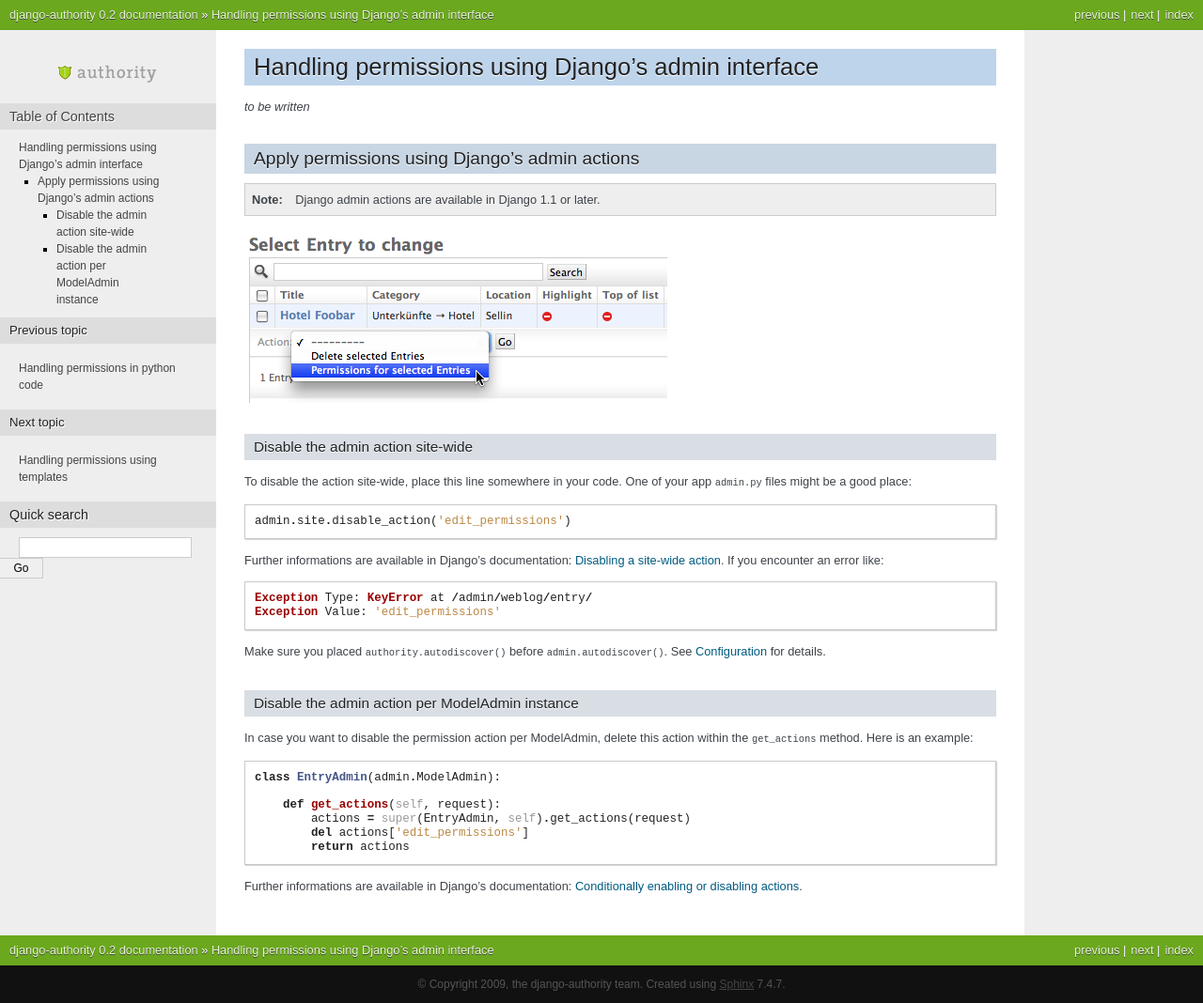
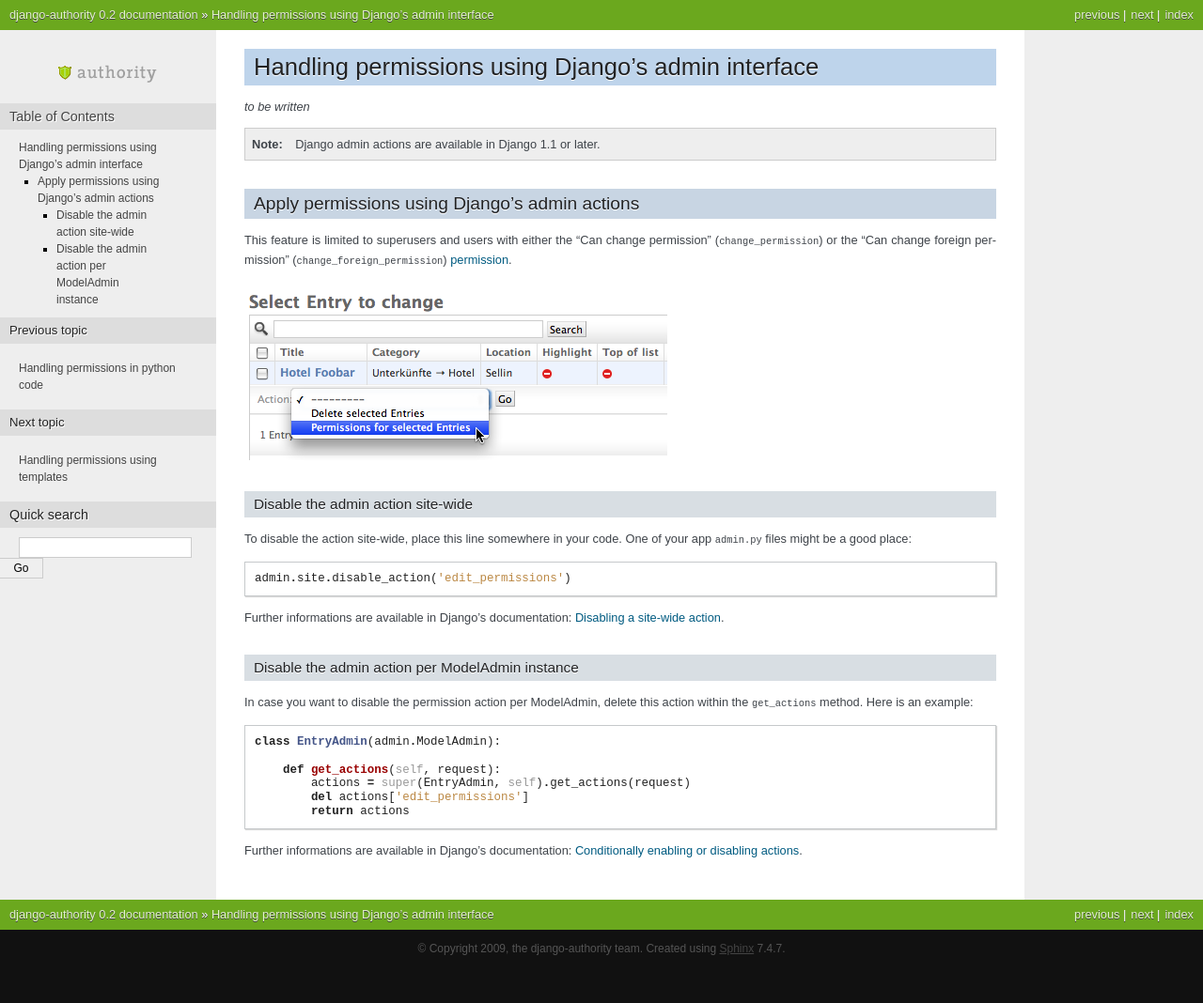
Before and after one commit to jazzband/django-authority, a Sphinx documentation site: the page built from docs/handling_admin.txt, in a window 1280 px wide. Shown: the whole page at 94% size. Built offline with Sphinx 7.4.7, drawn with Linux system fonts in a browser that asks for light colours; after the commit the page ends 1030 px from its top, so only the background shows below that.

Commit message:
Added check for the permission to change permissions before running the admin action. Updated docs.

```diff
--- a/docs/handling_admin.txt
+++ b/docs/handling_admin.txt
@@ -6,12 +6,17 @@
 
 *to be written*
 
+.. note:: Django admin actions are available in Django 1.1 or later.
+
 Apply permissions using Django's admin actions
 ==============================================
 
-.. note:: Django admin actions are available in Django 1.1 or later.
+This feature is limited to superusers and users with either the
+"Can change permission" (``change_permission``) or the
+"Can change foreign permission" (``change_foreign_permission``) `permission`_.
 
 .. image:: .static/admin-action-permission.png
+.. _permission: http://docs.djangoproject.com/en/dev/topics/auth/#permissions
 
 Disable the admin action site-wide
 ----------------------------------
@@ -22,13 +27,7 @@
     admin.site.disable_action('edit_permissions')
 
 Further informations are available in Django's documentation:
-`Disabling a site-wide action`_. If you encounter an error like::
-
-    Exception Type: KeyError at /admin/weblog/entry/
-    Exception Value: 'edit_permissions'
-
-Make sure you placed ``authority.autodiscover()`` before ``admin.autodiscover()``.
-See :ref:`configuration` for details.
+`Disabling a site-wide action`_.
 
 .. _Disabling a site-wide action: http://docs.djangoproject.com/en/dev/ref/contrib/admin/actions/#disabling-a-site-wide-action
 
```
Also changed, not shown: 1 other file.
